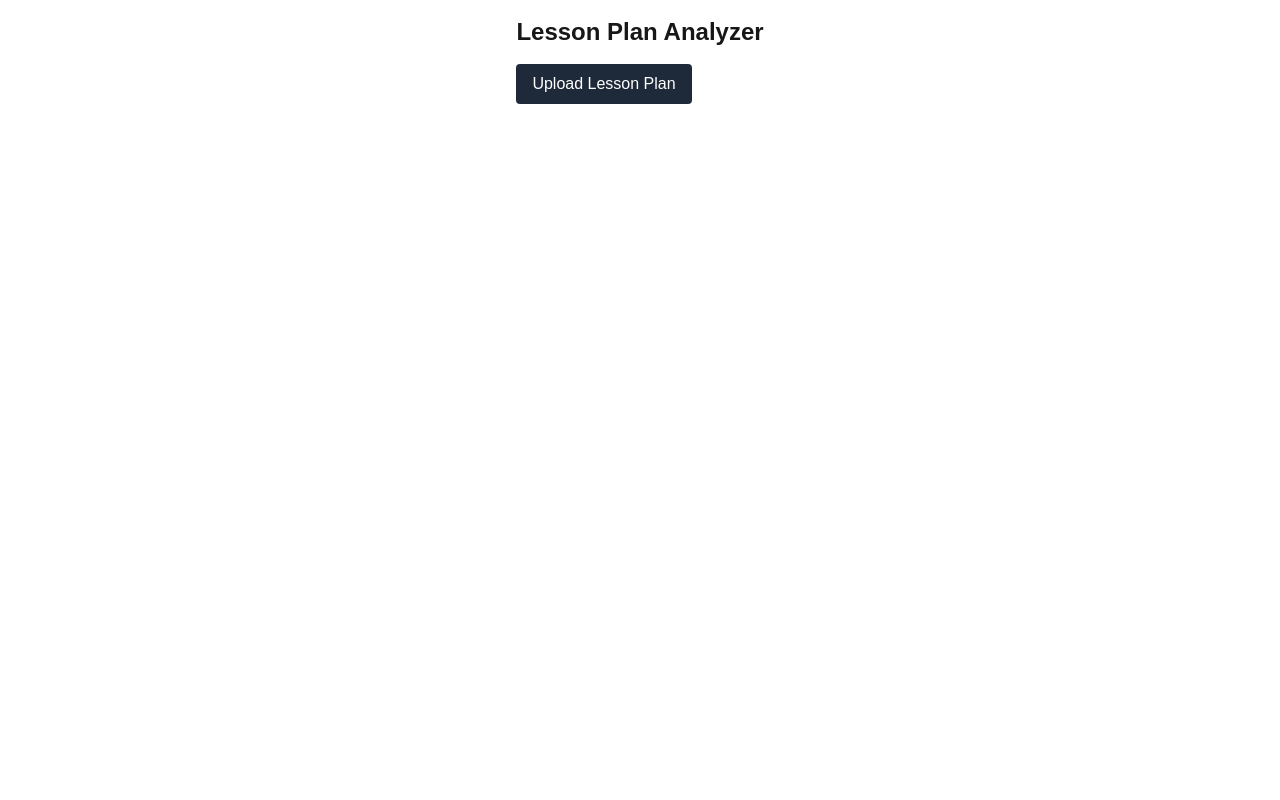
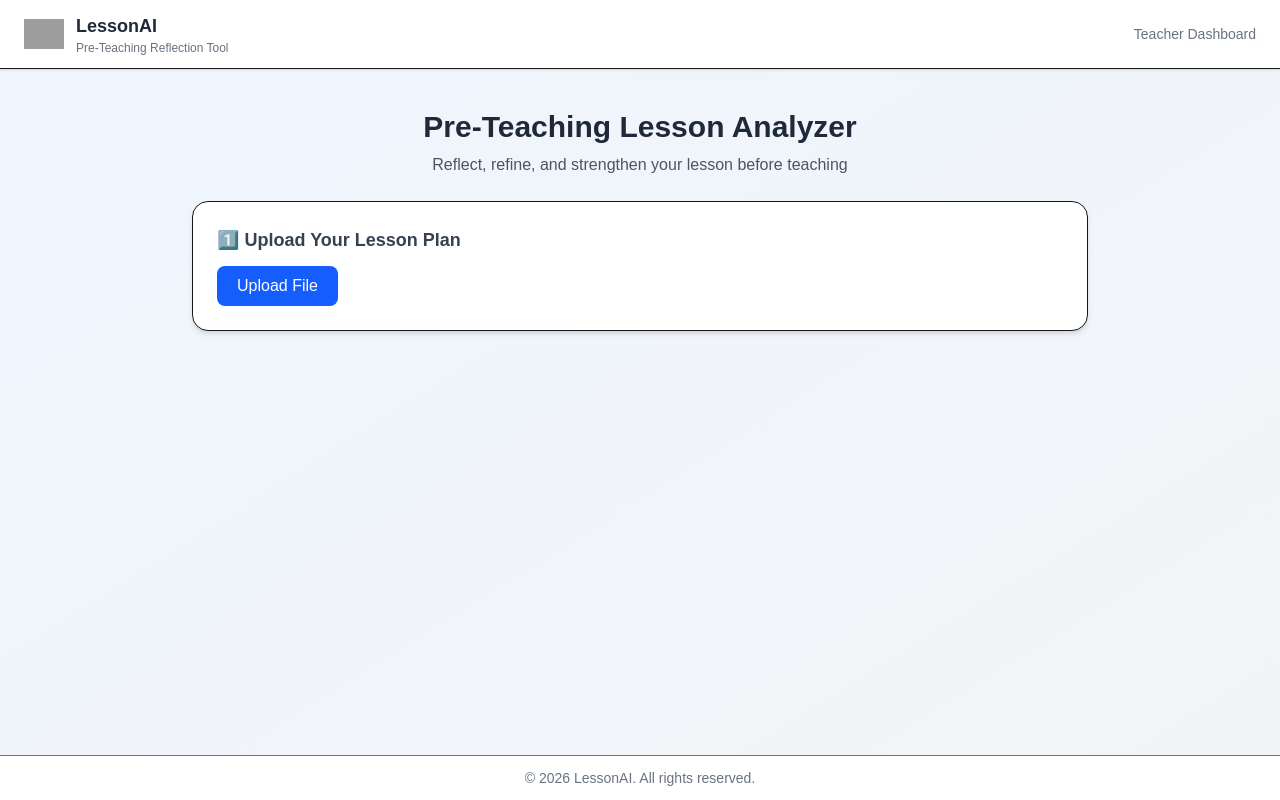
Before and after one commit to choudhmh/lesson-ai, a Next.js app: page / in a window 1280 px wide. Built offline with nearby package versions, Linux system fonts and the light colour scheme; grey boxes are pictures that could not be loaded.

Commit message:
Designed the frontend

```diff
--- a/src/components/LessonAnalyzer.tsx
+++ b/src/components/LessonAnalyzer.tsx
@@ -33,6 +33,7 @@ const LessonAnalyzer: React.FC = () => {
   const [analyzing, setAnalyzing] = useState(false);
   const [questions, setQuestions] = useState<QuestionItem[]>([]);
   const [loadingQuestions, setLoadingQuestions] = useState(false);
+  const [showPreview, setShowPreview] = useState(false);
 
   const fileInputRef = useRef<HTMLInputElement>(null);
 
@@ -42,7 +43,7 @@ const LessonAnalyzer: React.FC = () => {
     reset,
     formState: { errors, isValid },
   } = useForm<Answers>({
-    mode: "onChange", // 🔥 enables live validation
+    mode: "onChange",
   });
 
   /* ================= HELPERS ================= */
@@ -69,7 +70,7 @@ const LessonAnalyzer: React.FC = () => {
     formData.append("file", selectedFile);
 
     try {
-      // 1️⃣ Upload
+      // Upload
       const uploadRes = await fetch("/api/upload", {
         method: "POST",
         body: formData,
@@ -83,7 +84,7 @@ const LessonAnalyzer: React.FC = () => {
 
       setLessonText(uploadData.text);
 
-      // 2️⃣ Generate Questions
+      // Generate Questions
       setLoadingQuestions(true);
 
       const qRes = await fetch("/api/generate-questions", {
@@ -147,18 +148,41 @@ const LessonAnalyzer: React.FC = () => {
   /* ================= UI ================= */
 
   return (
-    <div className="max-w-3xl mx-auto p-4">
-      <h1 className="text-2xl font-bold mb-4">Lesson Plan Analyzer</h1>
+    <div className="min-h-screen bg-gradient-to-br from-blue-50 to-gray-100 flex flex-col">
 
-      {/* Upload */}
-      <div className="mb-4">
+      {/* HEADER */}
+      <header className="bg-white shadow-sm border-b px-6 py-3 flex justify-between items-center">
+        <div className="flex items-center gap-3">
+          <img src="/logo.png" alt="Logo" className="h-10 w-10 object-contain" />
+          <div>
+            <h1 className="text-lg font-bold text-gray-800">LessonAI</h1>
+            <p className="text-xs text-gray-500">Pre-Teaching Reflection Tool</p>
+          </div>
+        </div>
+        <div className="text-sm text-gray-500">Teacher Dashboard</div>
+      </header>
+
+      {/* MAIN */}
+      <main className="flex-1 py-10 px-4">
+        <div className="max-w-4xl mx-auto space-y-6">
+
+          {/* TITLE */}
+          <div className="text-center">
+            <h1 className="text-3xl font-bold text-gray-800">Pre-Teaching Lesson Analyzer</h1>
+            <p className="text-gray-600 mt-2">Reflect, refine, and strengthen your lesson before teaching</p>
+          </div>
+
+          {/* UPLOAD */}
+          <div className="bg-white shadow-md rounded-2xl p-6 border">
+            <h2 className="text-lg font-semibold mb-3 text-gray-700">1️⃣ Upload Your Lesson Plan</h2>
+
             <button
               type="button"
               onClick={openFileDialog}
-          className="bg-gray-800 text-white px-4 py-2 rounded hover:bg-gray-900 disabled:opacity-50"
+              className="bg-blue-600 text-white px-5 py-2 rounded-lg hover:bg-blue-700 transition disabled:opacity-50"
               disabled={uploading}
             >
-          {uploading ? "Uploading..." : "Upload Lesson Plan"}
+              {uploading ? "Uploading..." : "Upload File"}
             </button>
 
             <input
@@ -169,62 +193,59 @@ const LessonAnalyzer: React.FC = () => {
               onChange={handleFileSelect}
             />
 
-        {file && (
-          <p className="mt-2 text-sm text-gray-600">
-            Selected: {file.name}
-          </p>
-        )}
+            {file && <p className="mt-3 text-sm text-gray-500">📄 {file.name}</p>}
           </div>
 
-      {/* Preview */}
+          {/* LESSON PREVIEW */}
           {lessonText && (
-        <div className="mb-4 p-3 border rounded bg-gray-50">
-          <h2 className="font-semibold mb-2">Lesson Preview:</h2>
-          <p className="text-sm whitespace-pre-wrap">
-            {lessonText.slice(0, 300)}...
-          </p>
+            <div className="bg-white shadow-md rounded-2xl p-4 border">
+              <div className="flex justify-between items-center">
+                <h2 className="text-md font-semibold text-gray-700">📖 Lesson Preview</h2>
+                <button
+                  onClick={() => setShowPreview(!showPreview)}
+                  className="text-sm text-blue-600 hover:underline"
+                >
+                  {showPreview ? "Hide" : "View"}
+                </button>
+              </div>
+              {showPreview && (
+                <div className="mt-3 max-h-40 overflow-y-auto text-sm text-gray-600 whitespace-pre-wrap border-t pt-2">
+                  {lessonText}
+                </div>
+              )}
             </div>
           )}
 
-      {/* Loading */}
+          {/* LOADING */}
           {loadingQuestions && (
-        <p className="text-blue-600">Generating reflection questions...</p>
+            <div className="text-center text-blue-600 font-medium">🤖 Generating reflective questions...</div>
           )}
 
-      {/* Questions */}
+          {/* QUESTIONS */}
           {questions.length === 5 && (
-        <form onSubmit={handleSubmit(onSubmit)} className="space-y-4">
+            <form onSubmit={handleSubmit(onSubmit)} className="bg-white shadow-md rounded-2xl p-6 border space-y-6">
+              <h2 className="text-lg font-semibold text-gray-700">2️⃣ Reflect on Your Lesson</h2>
+
               {questions.map((q, index) => {
                 const fieldName = `Q${index + 1}` as keyof Answers;
-
                 return (
-              <div key={q.key}>
-                <label className="block font-semibold mb-1">
-                  {q.key}:
-                </label>
-
-                <p className="text-sm mb-2 text-gray-700">
-                  {q.question}
-                </p>
-
+                  <div key={q.key} className="p-4 border rounded-xl bg-gray-50">
+                    <h3 className="font-semibold text-blue-700 mb-1">{q.key}</h3>
+                    <p className="text-sm text-gray-700 mb-3">{q.question}</p>
                     <textarea
                       {...register(fieldName, {
                         required: "This question must be answered",
                         minLength: {
                           value: 15,
-                      message: "Answer must be at least 15 characters",
+                          message: "Please write a more thoughtful response (min 15 characters)",
                         },
                       })}
-                  placeholder="Write a thoughtful reflection..."
-                  className="w-full p-2 border rounded"
+                      placeholder="Write your reflection..."
+                      className="w-full p-3 border rounded-lg focus:ring-2 focus:ring-blue-400 outline-none"
                       rows={3}
                     />
-
-                {/* 🔥 ERROR DISPLAY (FIXED) */}
                     {errors[fieldName] && (
-                  <p className="text-red-500 text-sm mt-1">
-                    {errors[fieldName]?.message}
-                  </p>
+                      <p className="text-red-500 text-sm mt-1">{errors[fieldName]?.message}</p>
                     )}
                   </div>
                 );
@@ -233,35 +254,38 @@ const LessonAnalyzer: React.FC = () => {
               <button
                 type="submit"
                 disabled={analyzing || !isValid}
-            className="bg-blue-600 text-white px-4 py-2 rounded hover:bg-blue-700 disabled:opacity-50"
+                className="w-full bg-green-600 text-white py-3 rounded-lg font-semibold hover:bg-green-700 transition disabled:opacity-50"
               >
-            {analyzing ? "Analyzing..." : "Submit for Feedback"}
+                {analyzing ? "Analyzing your lesson..." : "✨ Generate AI Feedback"}
               </button>
             </form>
           )}
 
-      {/* Results */}
+          {/* RESULTS */}
           {analysis && (
-        <div className="mt-6 p-4 border rounded bg-green-50">
-          <h2 className="text-xl font-bold mb-3">AI Feedback</h2>
+            <div className="bg-white shadow-md rounded-2xl p-6 border">
+              <h2 className="text-xl font-bold mb-4 text-gray-800">🧠 AI Feedback</h2>
+              {(Object.keys(analysis.feedback) as (keyof Answers)[]).map((key, i) => (
+                <div key={key} className="mb-4 p-4 border rounded-lg bg-green-50">
+                  <h3 className="font-semibold text-green-800">{questions[i]?.key}</h3>
+                  <p className="text-sm text-gray-700 mt-1">{analysis.feedback[key]}</p>
+                </div>
+              ))}
 
-          {(Object.keys(analysis.feedback) as (keyof Answers)[]).map(
-            (key, i) => (
-              <div key={key} className="mb-3">
-                <strong>
-                  {questions[i]?.key} ({key}):
-                </strong>
-                <p>{analysis.feedback[key]}</p>
-              </div>
-            )
-          )}
-
-          <div className="mt-4">
-            <strong>General Suggestions:</strong>
-            <p>{analysis.generalSuggestions}</p>
+              <div className="mt-6 p-4 border rounded-lg bg-blue-50">
+                <h3 className="font-semibold text-blue-800">📌 General Suggestions</h3>
+                <p className="text-gray-700 mt-1">{analysis.generalSuggestions}</p>
               </div>
             </div>
           )}
+
+        </div>
+      </main>
+
+      {/* FOOTER */}
+      <footer className="bg-white border-t text-center py-3 text-sm text-gray-500">
+        © {new Date().getFullYear()} LessonAI. All rights reserved.
+      </footer>
     </div>
   );
 };
```
Lines whose indentation alone changed are shown as unchanged.
